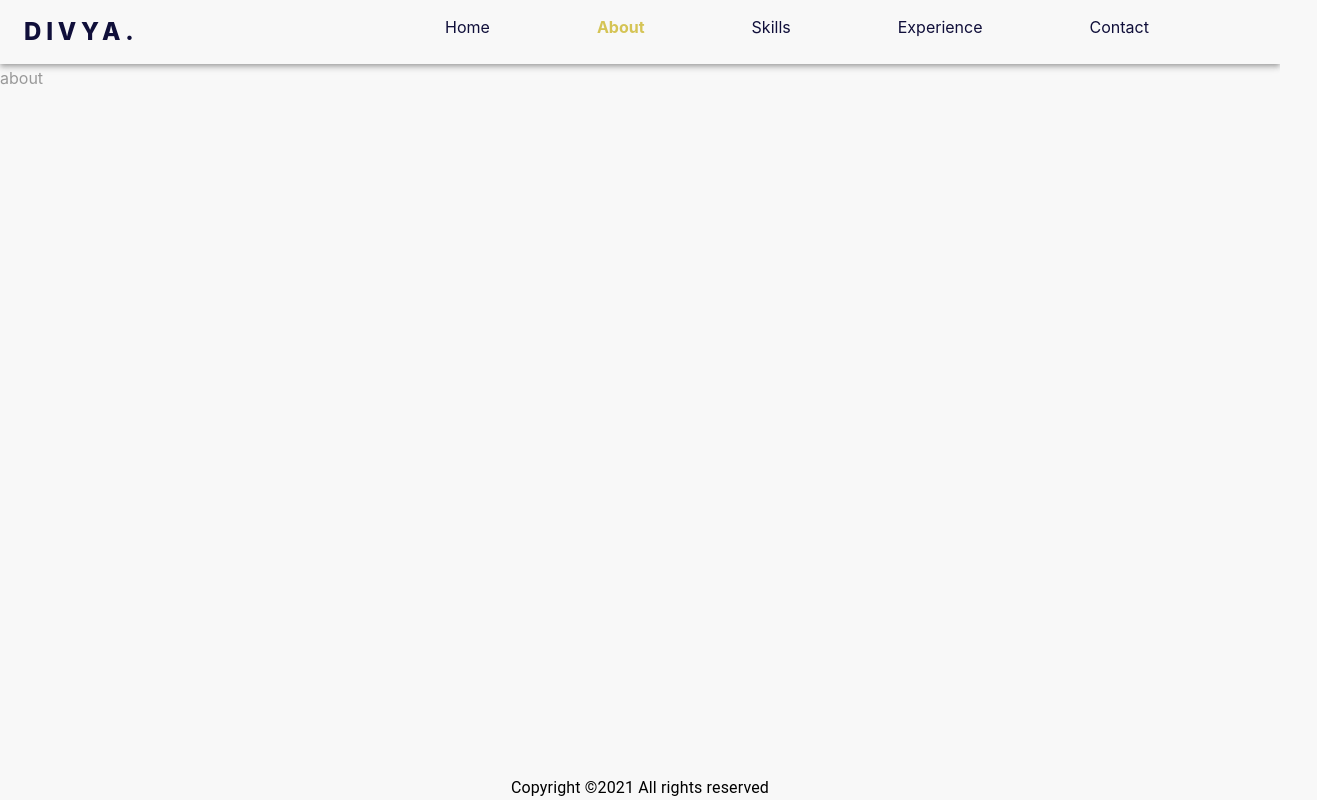
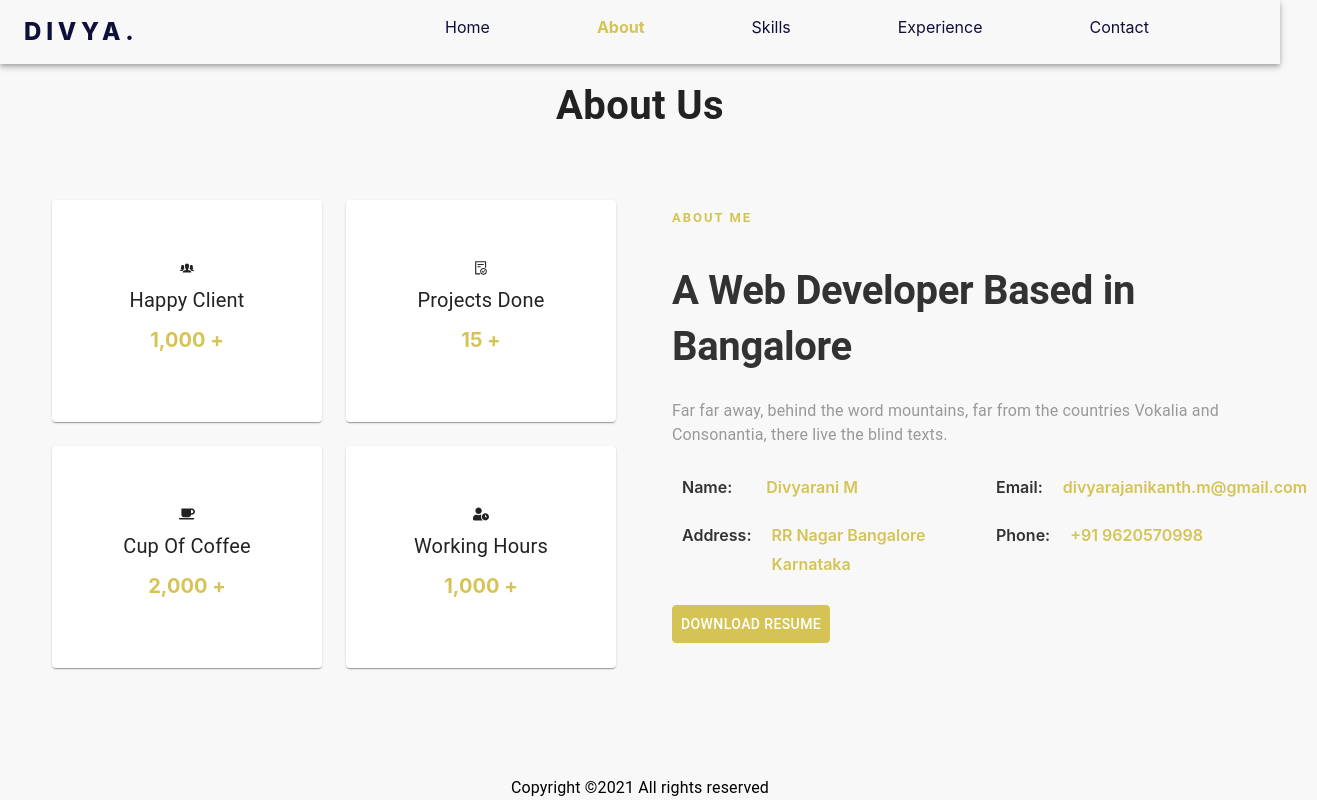
Before and after one commit to vishnubr-12/Portfolio, a React (Create React App) app: page /About in a window 1280 px wide. Shown: the whole page, 1317 px wide, since content can reach past the window. Built offline with nearby package versions, Linux system fonts and the light colour scheme; what react-swipeable-views-utils would draw is missing.

Commit message:
about page

```diff
--- a/package.json
+++ b/package.json
@@ -9,6 +9,7 @@
         "@testing-library/react": "^11.1.0",
         "@testing-library/user-event": "^12.1.10",
         "react": "^17.0.2",
+        "react-countup": "^4.3.3",
         "react-dom": "^17.0.2",
         "react-icons": "^4.2.0",
         "react-router-dom": "^5.2.0",
--- a/src/Components/About.jsx
+++ b/src/Components/About.jsx
@@ -1,10 +1,131 @@
 import React from 'react';
+import { makeStyles,Typography,Grid,Button,Card,CardContent } from '@material-ui/core';
+import CountUp from 'react-countup';
+import { IoIosPeople } from "react-icons/io";
+import { AiOutlineFileDone } from "react-icons/ai";
+import { FaCoffee,FaUserClock} from "react-icons/fa";
+import resume from './DivyaraniResume.pdf';
+const useStyles = makeStyles((theme) => ({
+    title:{ color:'#222222',fontSize: '20px',},
+    about:{fontWeight:'600',color: '#222222',fontSize: '40px',textAlign:'center',padding:12,marginBottom: '40px',[theme.breakpoints.down('xs')]: {marginBottom: '10px'}},
+    root:{margin:'12px',textAlign:'center',padding:'40px 5px',zIndex: 0},
+    leftpad:{paddingLeft:'40px !important',[theme.breakpoints.down('xs')]: {paddingLeft:'12px !important'},transition:' var(--transition)',},
+      "@global": {
+        "@keyframes fadeIn": {
+          "0%": {
+            opacity: 0,
+            transform: "translateY(10rem)"
+          },
+          "100%": {
+            opacity: 1,
+            transform: "translateY(0)"
+          }
+        }
+      },
+      selector: {
+        animation: "fadeIn 2s ease-in-out" // --> this works
+      },
+      number:{fontSize: '20px',fontWeight: 700,color: '#d5c455',lineWeight: 1,display: 'block',},
+      aboutme:{fontSize:' 13px',display: 'block',marginBottom: '5px',color: '#d5c455',textTransform: 'uppercase',fontWeight: 700,letterSpacing: '2px',padding:20},
+      city:{padding:'10px 20px',fontSize: '40px',fontWeight: 600,lineHeight: 1.4,color: 'rgba(0, 0, 0, 0.8) !important'},
+      abouttext:{padding:'0px 20px'},
+      aboutinfo:{fontSize: 16,paddingLeft: 20},
+      dFlex:{display:"flex !important",},
+      col1:{fontWeight: 600,padding:10,color: 'rgba(0, 0, 0, 0.8) !important'},
+      col2:{fontWeight: 600,color: '#d5c455 !important',padding:10},
+      padL:{paddingLeft:'24px !important'},
+      Downloadcss:{backgroundColor: '#d5c455',color:'white !important',border: '1px solid #d5c455 !important',marginLeft:20,'&:hover':{color:'rgba(0, 0, 0, 0.8) !important',backgroundColor:'white'}},
+      bottom:{marginBottom:20 }
 
+
+}));
+const download=()=>{
+    const link = document.createElement('a');
+    link.href = resume;
+    document.body.appendChild(link);
+    link.click();
+    document.body.removeChild(link);
+}
 const About = () => {
+    const classes = useStyles();
     return (
-        <div>
-            about
-        </div>
+        <>
+            <Typography gutterBottom className={classes.about}>About Us</Typography >
+            <Grid container spacing={3} className={classes.bottom}>
+                <Grid item md={6} sm={6} xs={12}  >
+                <Grid container  className={classes.leftpad+" "+classes.selector}>
+                <Grid item md={6} sm={6} xs={12} >
+                    <Card className={classes.root}>
+                        <CardContent>
+                            <IoIosPeople/>
+                            <Typography className={classes.title} color="textSecondary" gutterBottom>
+                            Happy Client
+                            </Typography>
+                            <div className={classes.number}>
+                            <CountUp end={1000} duration={4} separator=',' /> +</div>
+                        </CardContent>
+                    </Card>
+                </Grid>
+                <Grid item md={6} sm={6} xs={12} >
+                    <Card className={classes.root}>
+                        <CardContent>
+                            <AiOutlineFileDone/>
+                            <Typography className={classes.title} color="textSecondary" gutterBottom>
+                            Projects Done
+                            </Typography>
+                            <div className={classes.number}>
+                            <CountUp end={15} duration={4}/> +</div>
+                        </CardContent>
+                    </Card>
+                </Grid>
+                <Grid item md={6} sm={6} xs={12} >
+                    <Card className={classes.root}>
+                        <CardContent>
+                            <FaCoffee/>
+                            <Typography className={classes.title} color="textSecondary" gutterBottom>
+                            Cup Of Coffee
+                            </Typography>
+                            <div className={classes.number}>
+                            <CountUp end={2000} duration={4} separator=','/> +</div>
+                        </CardContent>
+                    </Card>
+                </Grid>
+                <Grid item md={6} sm={6} xs={12}>
+                    <Card className={classes.root}>
+                        <CardContent>
+                            <FaUserClock/>
+                            <Typography className={classes.title} color="textSecondary" gutterBottom>
+                            Working Hours
+                            </Typography>
+                            <div className={classes.number}>
+                            <CountUp end={1000} duration={4} separator=','/> +</div>
+                        </CardContent>
+                    </Card>
+                </Grid>
+                </Grid>
+                </Grid>
+                <Grid item md={6} sm={6} xs={12}>
+                    <Typography className={classes.aboutme}>About me</Typography>
+                    <Typography variant="h2" component="h2" gutterBottom className={classes.city}>A Web Developer Based in Bangalore</Typography >
+                    <Typography className={classes.abouttext}>Far far away, behind the word mountains, far from the countries Vokalia and Consonantia, there live the blind texts.</Typography>
+                    <Grid container>
+                        <Grid item md={6} sm={6} xs={12} >
+                            <ul className={classes.aboutinfo}>
+                                    <li className={classes.dFlex}><span className={classes.col1}>Name:</span> <span className={classes.col2+" "+classes.padL}>Divyarani M</span></li>
+                                    <li className={classes.dFlex}><span className={classes.col1}>Address:</span> <span className={classes.col2}>RR Nagar Bangalore Karnataka</span></li>
+                            </ul>
+                        </Grid>
+                        <Grid item md={6} sm={6} xs={12} >
+                        <ul className={classes.aboutinfo}>
+                            <li className={classes.dFlex}><span className={classes.col1}>Email:</span> <span className={classes.col2}>divyarajanikanth.m@gmail.com</span></li>
+                            <li className={classes.dFlex}><span className={classes.col1}>Phone: </span> <span className={classes.col2}>+91 9620570998</span></li>
+                        </ul>
+                        </Grid>
+                    </Grid>
+                    <Button onClick={download} className={classes.Downloadcss}>Download Resume</Button>
+                </Grid>
+            </Grid>
+        </>
     );
 }
 
--- a/src/Components/Homecontent/HomeText.jsx
+++ b/src/Components/Homecontent/HomeText.jsx
@@ -6,7 +6,7 @@ const useStyles = makeStyles((theme) => ({
     text:{height: '100vh',minHeight: '100%',textAlign:'center',paddingTop: '100px !important',[theme.breakpoints.down('xs')]: {textAlign:'center'}},
     navlink:{textDecoration:'none',color: '#100f3a !important'},
     activecss:{fontWeight: "bold",color: "#d5c455 !important"},
-    butabout:{backgroundColor: '#d5c455',color:'white !important',border: '1px solid #d5c455 !important',textAlign:'right'},
+    butabout:{backgroundColor: '#d5c455',color:'white !important',border: '1px solid #d5c455 !important',textAlign:'right',width:'100%'},
     col:{color: "#d5c455 !important",textTransform: 'uppercase',fontWeight: 700,fontSize: '14px',letterSpacing: '1px',lineHeight: 1.2,marginBottom:'20px'},
     name:{fontWeight: 700,color: '#222222 !important',fontSize: '80px',lineHeight: 1.2,[theme.breakpoints.down('xs')]: {fontSize:'50px'}},
     buthire:{backgroundColor: 'white !important',color:'#100f3a !important',border: '1px solid #d5c455 !important', '&:hover':{backgroundColor: '#d5c455 !important',color:'white',width:'100%'}},
--- a/src/index.css
+++ b/src/index.css
@@ -11,6 +11,7 @@ body {
 }
 
 :root {
+    --transition: all 2s linear;
     --bs-blue: #0d6efd;
     --bs-indigo: #6610f2;
     --bs-purple: #6f42c1;
```
Also changed, not shown: 1 other file (tests, documents, lock files or other folders). Lines whose indentation alone changed are shown as unchanged.
